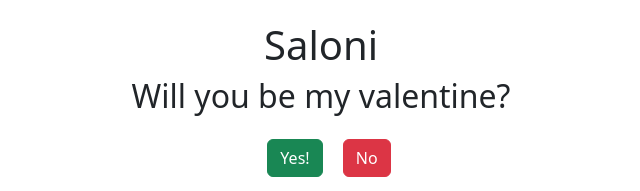
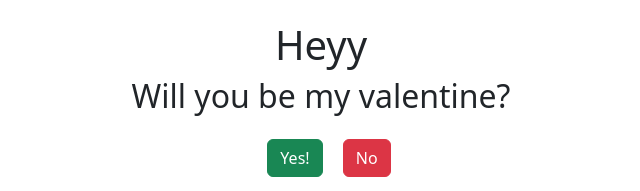
Before and after one commit to GauravYadav467/projectspain, a plain HTML site: page index.html in a window 1280 px wide. Shown: the part 301-492 px from the top of the page, 319-959 px from the left. Drawn offline with nearby package versions, Linux system fonts and the light colour scheme.

Commit message:
Remove name

```diff
--- a/index.html
+++ b/index.html
@@ -14,7 +14,7 @@
             <img src="sticker1.gif" id="gif">
         </div>
         <div class="question">
-            <h1 id="valentineName">Saloni</h1>
+            <h1 id="valentineName">Heyy</h1>
             <h2 class="heading">Will you be my valentine?</h2>
         </div>
         <div class="d-grid gap-2 col-3 mx-auto rajat">
```
